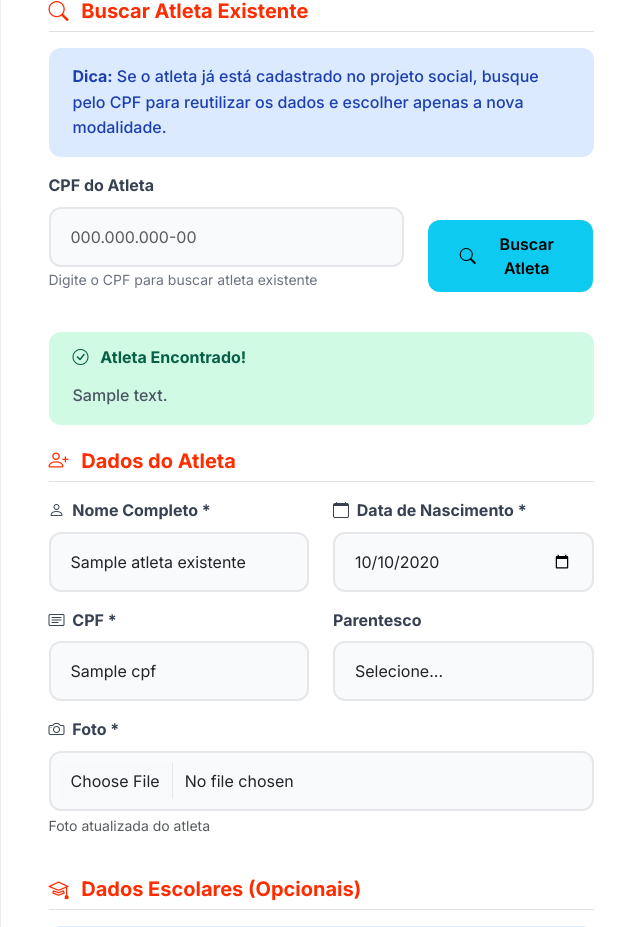
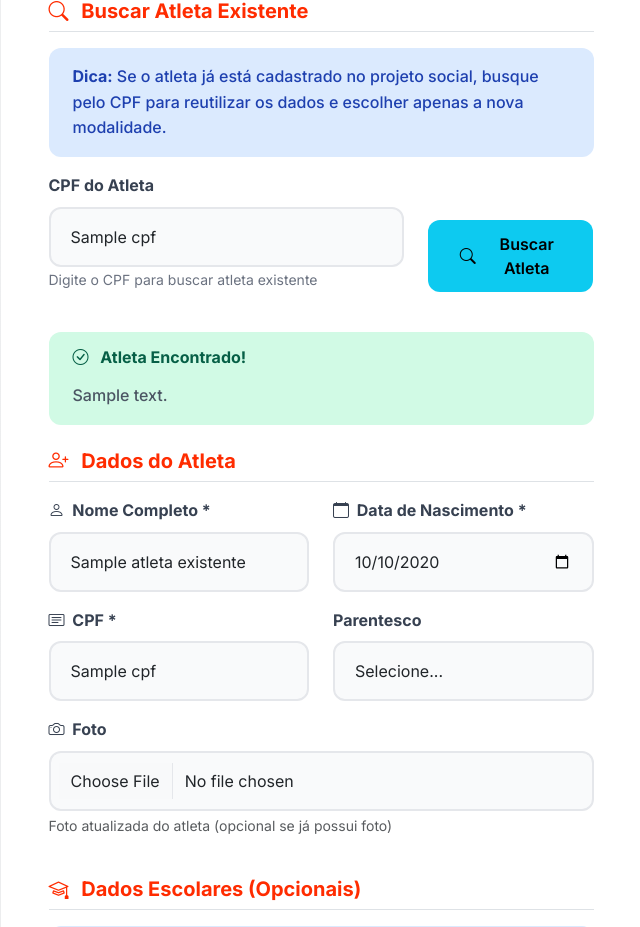
Before and after one commit to vitorluiz/dojouemura, a Django app: template usuarios/templates/usuarios/matricula_modalidade_paga.html in a window 1280 px wide. Shown: the part 516-1443 px from the top of the page, without its empty margins (319-959 px from the left). Run offline with Django 3.2, Linux system fonts and the light colour scheme; the template is opened without the code that fills it: most values are stand-ins (such as "Sample title", 1, 10 or a date in 2020).

Commit message:
fix: tornar campo foto opcional para atletas existentes - campo foto não é mais obrigatório quando atleta já existe - validação inteligente de campos obrigatórios - interface adaptativa baseada no contexto

```diff
--- a/usuarios/templates/usuarios/matricula_modalidade_paga.html
+++ b/usuarios/templates/usuarios/matricula_modalidade_paga.html
@@ -29,12 +29,10 @@
                         </p>
                     </div>
 
-                    <!-- Formulário de Matrícula -->
-                    <form method="post" enctype="multipart/form-data" id="matriculaModalidadePagaForm">
+                    <!-- Busca por CPF Existente (FORMULÁRIO SEPARADO) -->
+                    <form method="post" id="buscaCpfForm" class="mb-4">
                         {% csrf_token %}
-
-                        <!-- Busca por CPF Existente -->
-                        <div class="row mb-4">
+                        <div class="row">
                             <div class="col-12">
                                 <h5 class="fw-bold text-primary border-bottom pb-2 mb-3">
                                     <i class="bi bi-search me-2"></i>
@@ -49,7 +47,7 @@
                             <div class="col-md-8 mb-3">
                                 <label for="cpf_busca" class="form-label fw-bold">CPF do Atleta</label>
                                 <input type="text" class="form-control" id="cpf_busca" name="cpf_busca"
-                                       placeholder="000.000.000-00">
+                                       placeholder="000.000.000-00" value="{% if atleta_existente %}{{ atleta_existente.cpf }}{% endif %}">
                                 <small class="text-muted">Digite o CPF para buscar atleta existente</small>
                             </div>
 
@@ -60,6 +58,7 @@
                                 </button>
                             </div>
                         </div>
+                    </form>
 
                     <!-- Mensagens de Status -->
                     {% if success_message %}
@@ -81,6 +80,10 @@
                         <p class="mb-0">{{ error_message }}</p>
                     </div>
                     {% endif %}
+
+                    <!-- Formulário de Matrícula -->
+                    <form method="post" enctype="multipart/form-data" id="matriculaModalidadePagaForm">
+                        {% csrf_token %}
 
                         <!-- Dados do Atleta -->
                         <div class="row mb-4">
@@ -134,10 +137,16 @@
                             <div class="col-12 mb-3">
                                 <label for="foto" class="form-label fw-bold">
                                     <i class="bi bi-camera me-1"></i>
-                                    Foto *
+                                    Foto {% if not atleta_existente %}*{% endif %}
                                 </label>
-                                <input type="file" class="form-control" id="foto" name="foto" accept="image/*" required>
-                                <div class="form-text">Foto atualizada do atleta</div>
+                                <input type="file" class="form-control" id="foto" name="foto" accept="image/*" {% if not atleta_existente %}required{% endif %}>
+                                <div class="form-text">
+                                    {% if atleta_existente %}
+                                        Foto atualizada do atleta (opcional se já possui foto)
+                                    {% else %}
+                                        Foto atualizada do atleta
+                                    {% endif %}
+                                </div>
                             </div>
                         </div>
 
```
Also changed, not shown: usuarios/views.py (+6 -1 lines). Lines whose indentation alone changed are shown as unchanged.
